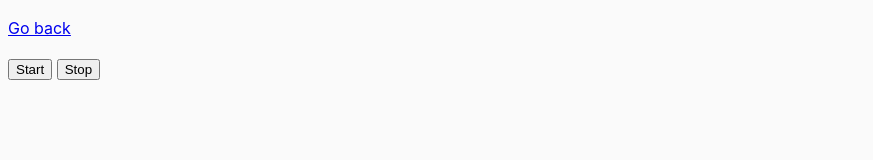
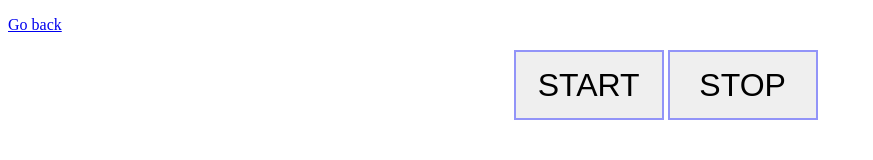
Before and after one commit to LisovaOl/goit-js-hw-09, a website built with Parcel: page src/01-color-switcher.html in a window 1280 px wide. Shown: the whole page, without its empty margins (0-873 px from the left). Built offline with nearby package versions, Linux system fonts and the light colour scheme.

Commit message:
01-color.css

```diff
--- a/src/01-color-switcher.html
+++ b/src/01-color-switcher.html
@@ -4,7 +4,7 @@
     <meta charset="UTF-8" />
     <meta name="viewport" content="width=device-width, initial-scale=1.0" />
     <title>Color switcher</title>
-    <link rel="stylesheet" href="css/common.css" />
+    <link rel="stylesheet" href="css/01-color-switcher.css" />
   </head>
   <body>
     <p><a href="index.html">Go back</a></p>
--- /dev/null
+++ b/src/css/01-color-switcher.css
@@ -0,0 +1,39 @@
+button {
+  position: relative;
+  left: 40%;
+
+  width: 150px;
+  height: 70px;
+  text-decoration: none;
+  border: 2px solid rgb(146, 148, 248);
+  position: relative;
+  overflow: hidden;
+  font-size: 2rem;
+  color: black;
+  text-transform: uppercase;
+  border-radius: 10;
+}
+
+button:hover {
+  box-shadow: 1px 1px 25px 10px rgba(146, 148, 248, 0.4);
+}
+
+button:before {
+  content: '';
+  position: absolute;
+  top: 0;
+  left: -100%;
+  width: 100%;
+  height: 100%;
+  background: linear-gradient(
+    120deg,
+    transparent,
+    rgba(146, 148, 248, 0.4),
+    transparent
+  );
+  transition: all 650ms;
+}
+
+button:hover:before {
+  left: 100%;
+}
```
